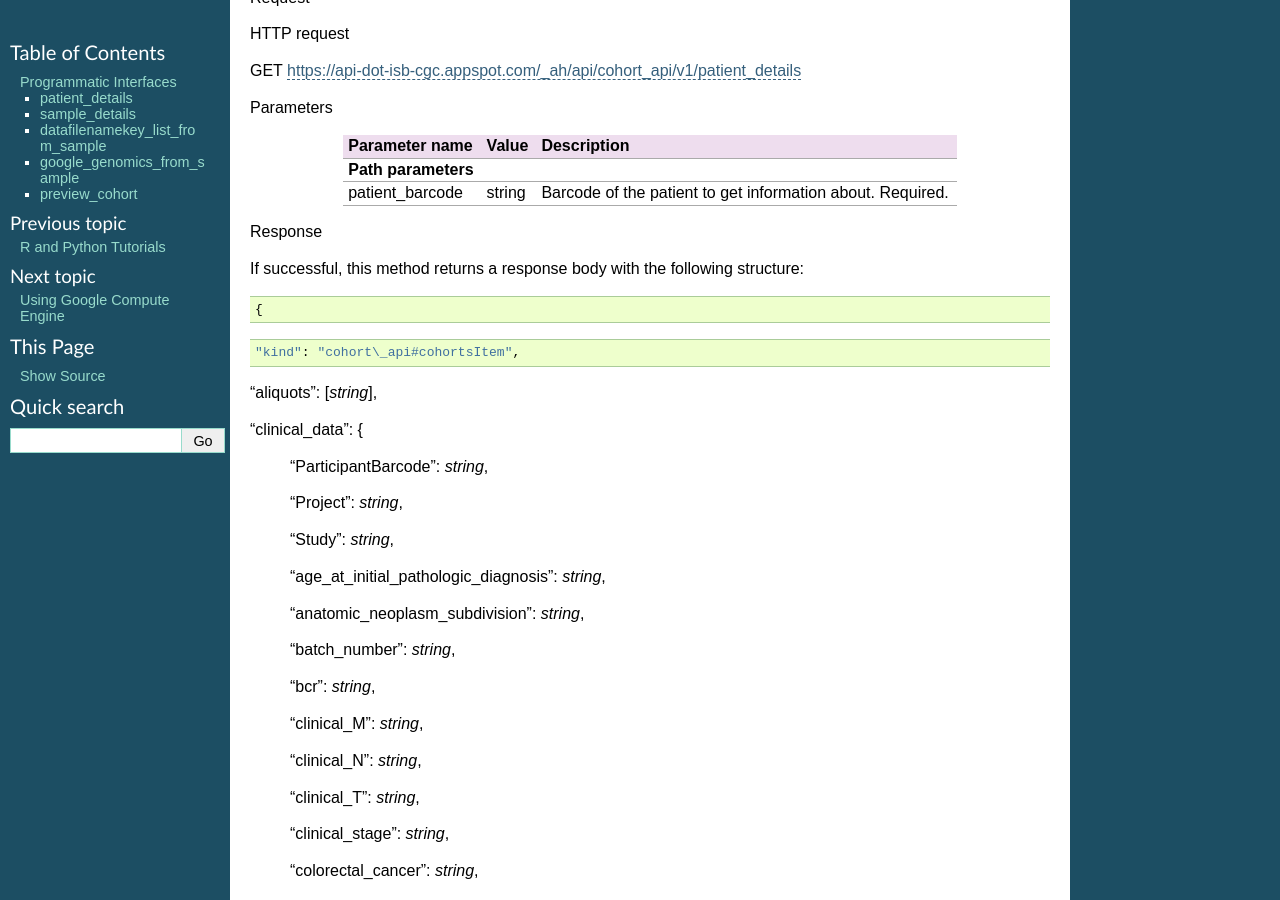
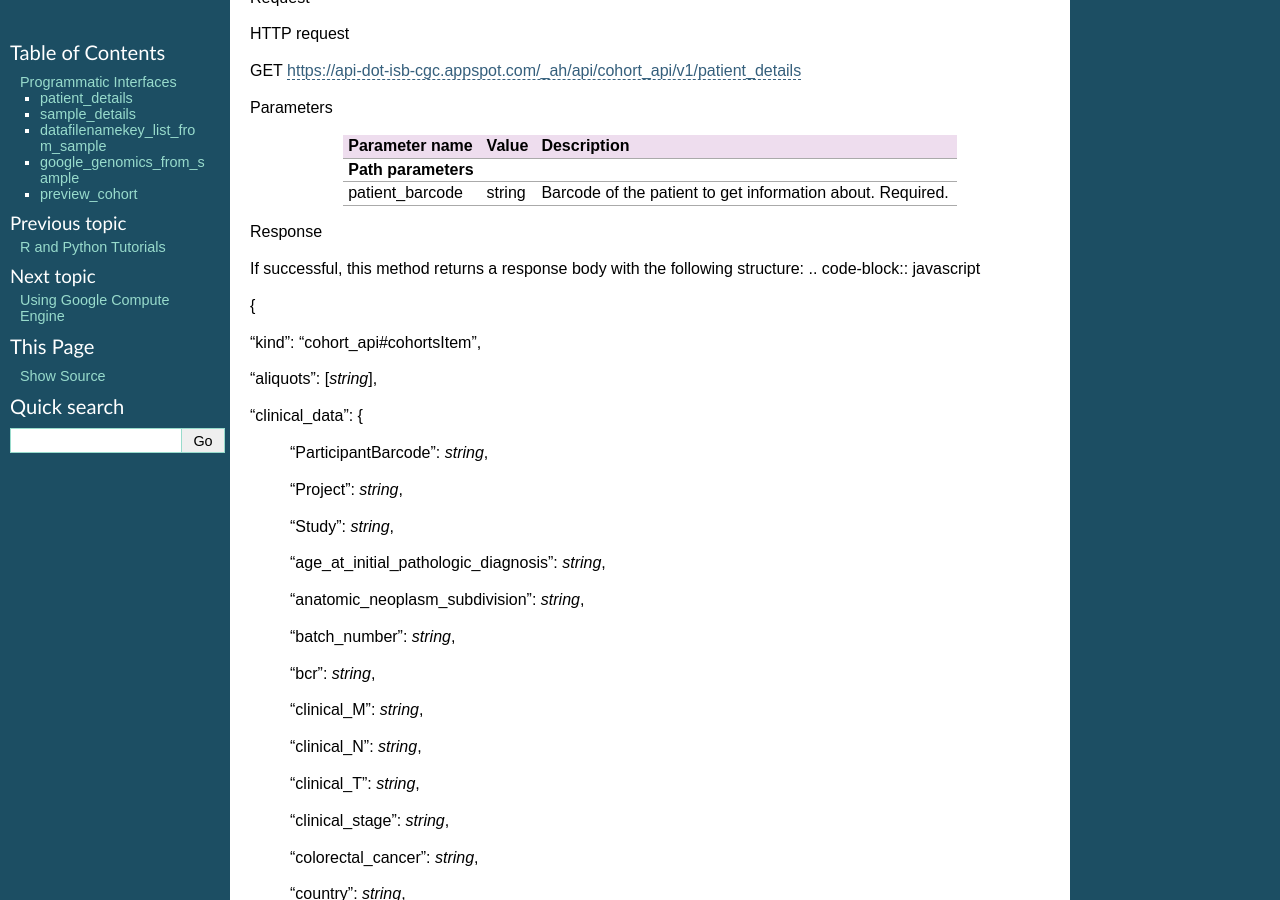
Before and after one commit to isb-cgc/readthedocs, a Sphinx documentation site: the page built from docs/source/sections/progapi/Programmatic-API.rst, in a window 1280 px wide and 900 px high, scrolled down 643 px. Built offline with Sphinx 7.4.7, drawn with Linux system fonts in a browser that asks for light colours.

Commit message:
literal block experiment

```diff
--- a/docs/source/sections/progapi/Programmatic-API.rst
+++ b/docs/source/sections/progapi/Programmatic-API.rst
@@ -51,10 +51,10 @@
 Response
 
 If successful, this method returns a response body with the following
-structure: ::
+structure:
+.. code-block:: javascript
 
 {
-::
 
 "kind": "cohort\_api#cohortsItem",
 
```
